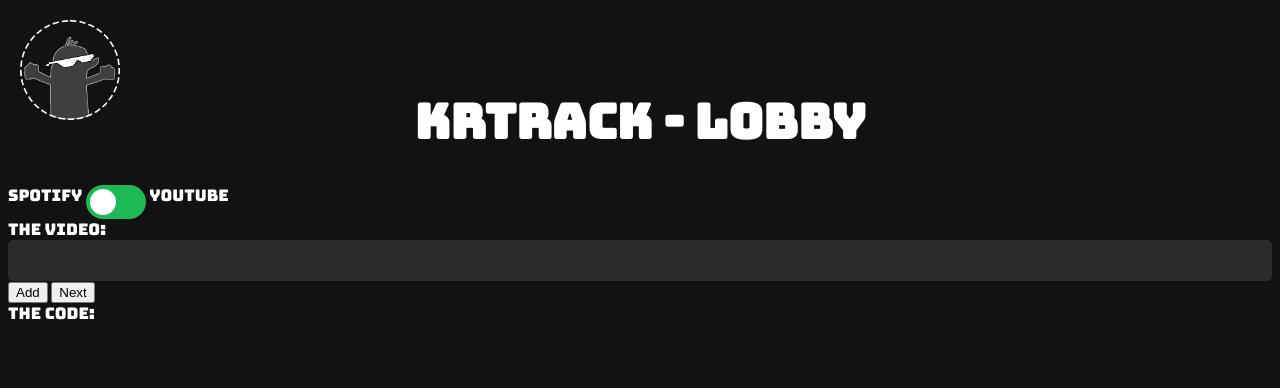
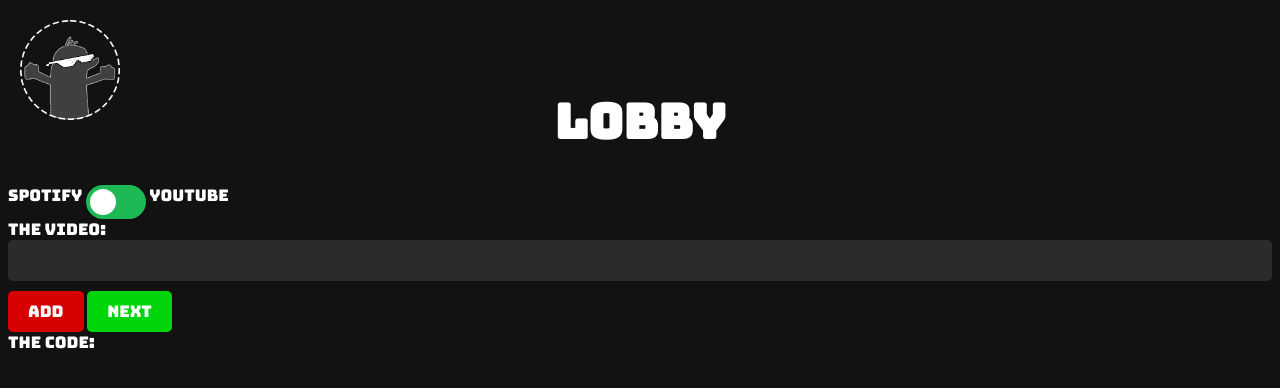
Before and after one commit to P0RTALSH/KRTRACK, a website: page lobby.html in a window 1280 px wide. Drawn offline with Linux system fonts and the light colour scheme.

Commit message:
Made it funni

```diff
--- a/lobby.html
+++ b/lobby.html
@@ -3,7 +3,7 @@
 <head>
   <meta charset="UTF-8">
   <meta name="viewport" content="width=device-width, initial-scale=1.0">
-  <title>KRTRACK - Lobby</title>
+  <title>Lobby</title>
   <link rel="stylesheet" href="styles.css">
   <!--<script src="https://cdn.socket.io/4.6.1/socket.io.js"></script>-->
   <script src="https://sdk.scdn.co/spotify-player.js"></script>
@@ -16,7 +16,7 @@
       <div class="logo-container">
         <a href="index.html"><img src="pics/KRTRACK.png" alt="KRTRACK Logo"></a>
       </div>
-      <h1>KRTRACK - LOBBY</h1>
+      <h1>LOBBY</h1>
     </header>
     <div id="player"></div>
   </div>
--- a/styles.css
+++ b/styles.css
@@ -91,7 +91,7 @@ body {
   }
 
   /* Style the submit button */
-  button[id="play-btn"] {
+  button[id="add-btn"] {
     padding: 10px 20px;
     margin-top: 10px;
     border: none;
@@ -105,8 +105,26 @@ body {
   }
 
   /* Change the background color of the button on hover */
-  button[id="play-btn"]:hover {
+  button[id="add-btn"]:hover {
     background-color: #c20000;
+  }
+
+  button[id="next-btn"] {
+    padding: 10px 20px;
+    margin-top: 10px;
+    border: none;
+    border-radius: 5px;
+    background-color: #00d40b;
+    color: #fff;
+    font-size: 16px;
+    font-family: Bungee;
+    cursor: pointer;
+    transition: background-color 0.3s ease;
+  }
+
+  /* Change the background color of the button on hover */
+  button[id="next-btn"]:hover {
+    background-color: #00c40a;
   }
 
   /* Style the video container */
```
